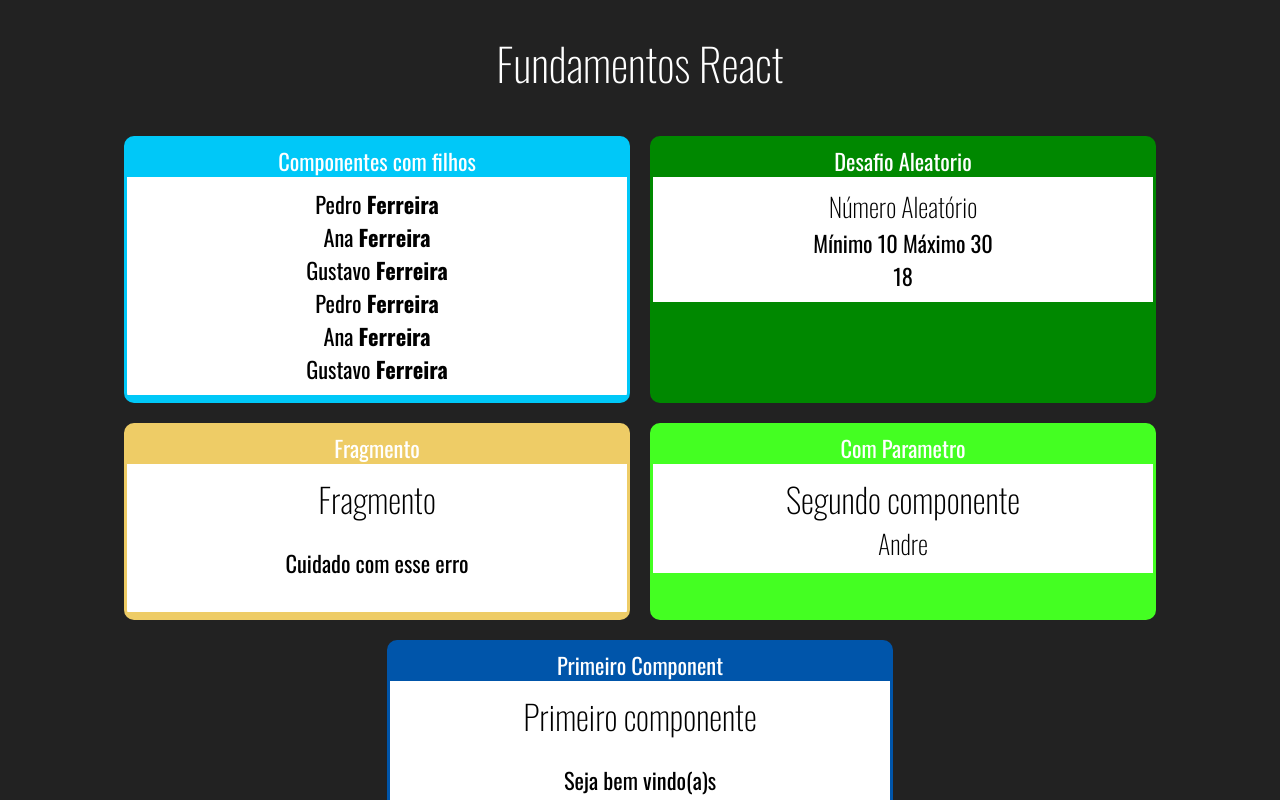
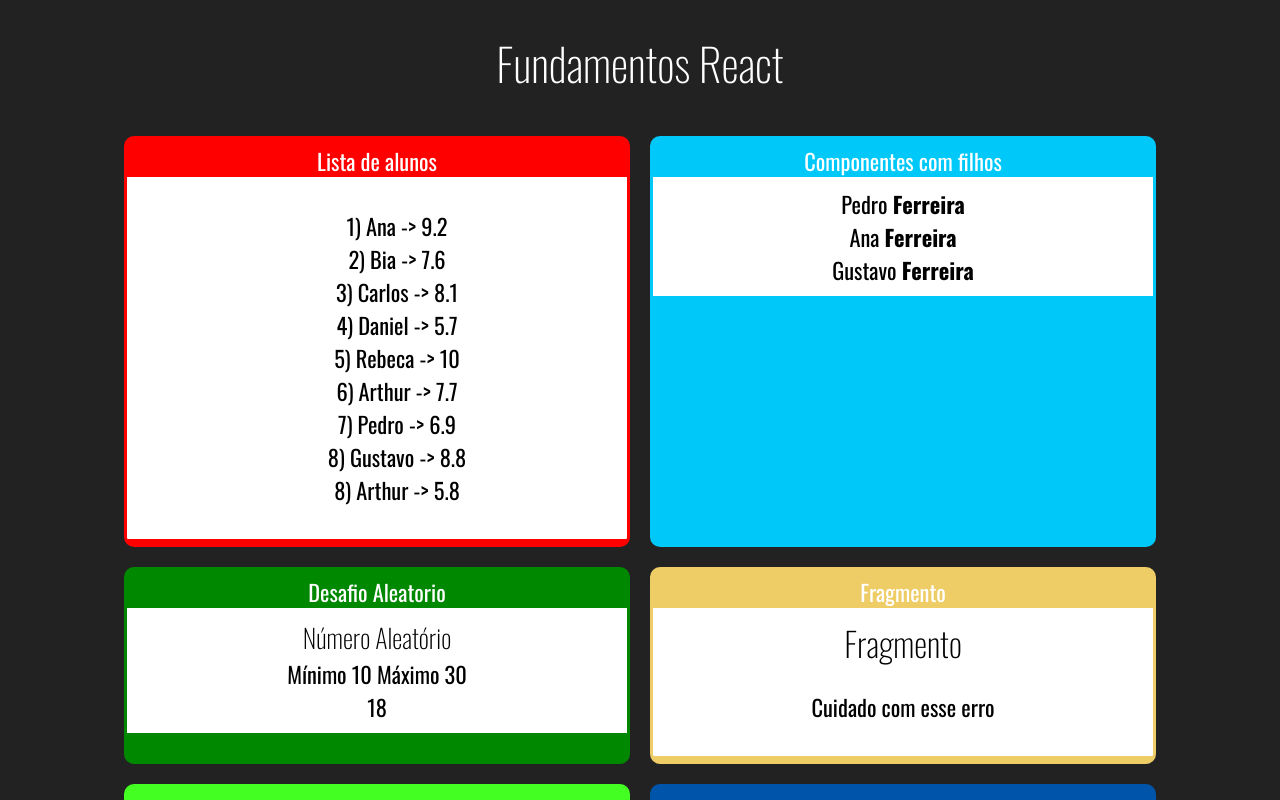
Before and after one commit to alvesa/cod3r.react, a React (Create React App) app: page / in a window 1280 px wide. Shown: the top 800 px of the page. Built offline with nearby package versions, Linux system fonts and the light colour scheme.

Commit message:
Renderizando uma lista usando map

```diff
--- a/src/App.jsx
+++ b/src/App.jsx
@@ -7,11 +7,15 @@
 import './App.css';
 import Familia from './components/basicos/Familia';
 import FamiliaMembro from './components/basicos/FamiliaMembro';
+import ListaAlunos from './components/repeticao/ListaAlunos';
 
 export default _ => (
   <div className="App">
     <h1>Fundamentos React</h1>
     <div className="Cards">
+      <Card titulo="Lista de alunos">
+        <ListaAlunos></ListaAlunos>
+      </Card>
       <Card titulo="Componentes com filhos" color="#00C8F8">
         <Familia sobrenome="Ferreira">
           <FamiliaMembro nome="Pedro"></FamiliaMembro>
--- a/src/components/basicos/Familia.jsx
+++ b/src/components/basicos/Familia.jsx
@@ -5,13 +5,8 @@
     return (
         <div>
             <div>
-                {React.Children.map(props.children, (el) => {
-                        return cloneElement(el, props);
-                })}
-            </div>
-            <div>
-                {props.children.map((el) => {
-                        return cloneElement(el, props);
+                {props.children.map((child, i) => {
+                        return cloneElement(child, {...props, key: i});
                 })}
             </div>
         </div>
--- /dev/null
+++ b/src/components/repeticao/ListaAlunos.jsx
@@ -0,0 +1,15 @@
+import React from "react";
+import alunos from "../../data/alunos";
+
+export default props => {
+    const alunosLi = alunos.map(aluno => {
+        return <li key={aluno.id}>{aluno.id}) {aluno.nome} -> {aluno.nota}</li>
+    })
+    return (
+        <div>
+            <ul style={{listStyle: 'none'}}>
+                {alunosLi}
+            </ul>
+        </div>
+    )
+}
--- /dev/null
+++ b/src/data/alunos.js
@@ -0,0 +1,11 @@
+export default [
+    {id: 1, nome: 'Ana', nota: 9.2},
+    {id: 2, nome: 'Bia', nota: 7.6},
+    {id: 3, nome: 'Carlos', nota: 8.1},
+    {id: 4, nome: 'Daniel', nota: 5.7},
+    {id: 5, nome: 'Rebeca', nota: 10.0},
+    {id: 6, nome: 'Arthur', nota: 7.7},
+    {id: 7, nome: 'Pedro', nota: 6.9},
+    {id: 8, nome: 'Gustavo', nota: 8.8},
+    {id: 8, nome: 'Arthur', nota: 5.8},
+]
```
Also changed, not shown: 1 other file (tests, documents, lock files or other folders).
